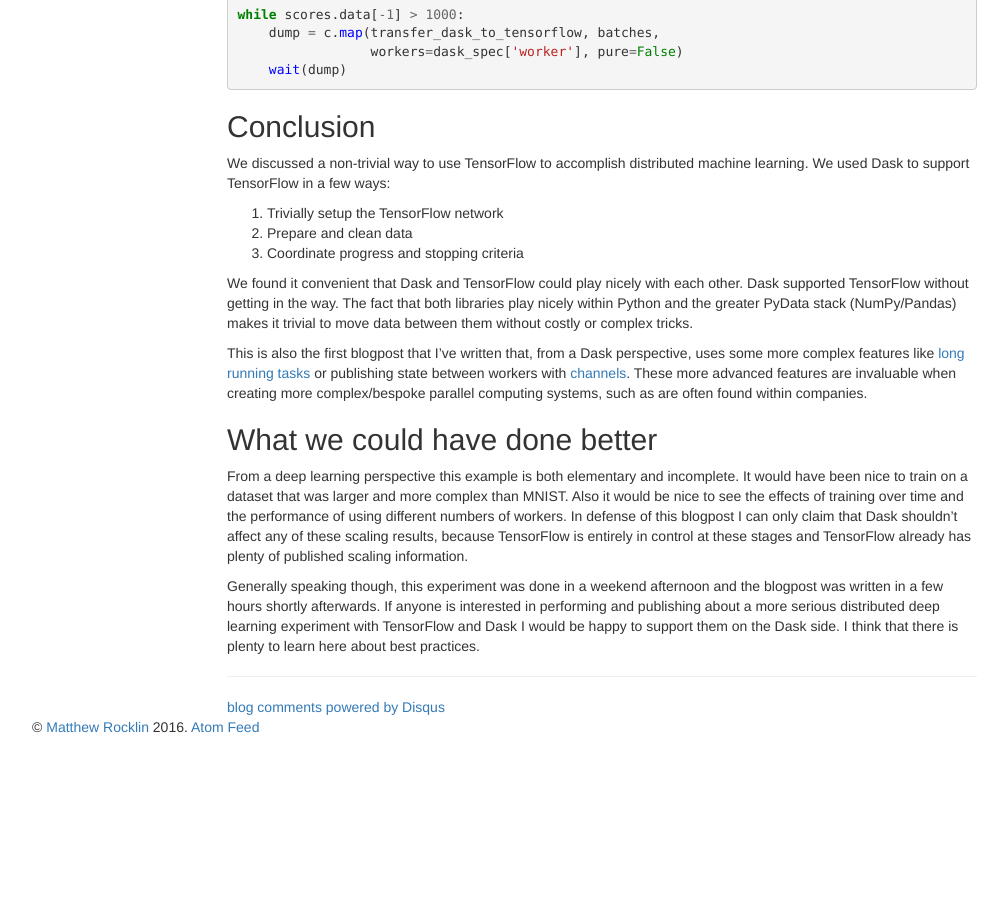
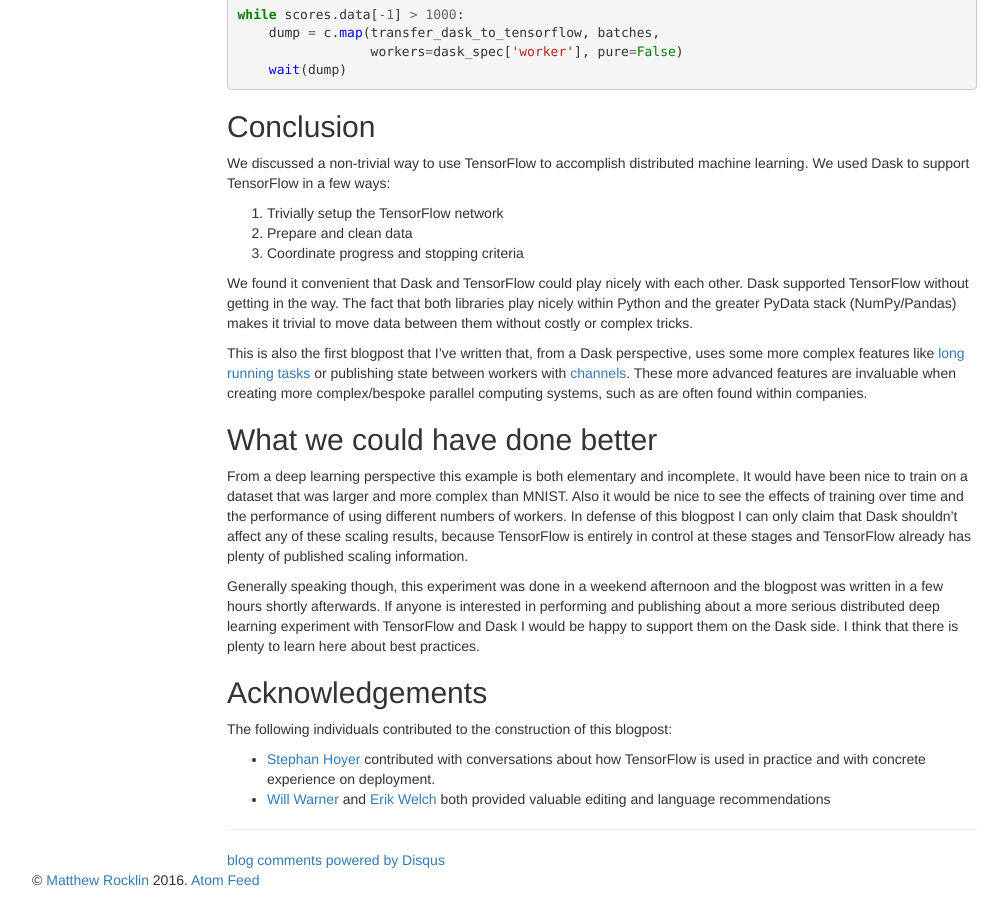
Before and after one commit to besyskymnbk/blog, a Jekyll site: the page built from _posts/work/2017-02-11-dask-tensorflow.md, in a window 1280 px wide and 900 px high, scrolled down 9553 px. Shown: the whole window, without its empty margins (38-1046 px from the left). Built offline with Jekyll 4.4.1, drawn with Linux system fonts in a browser that asks for light colours; comment, search, counter and statistics services are not loaded; before the commit the page ends 10300 px from its top, so only the background shows below that.

Commit message:
add acknowledgements

```diff
--- a/_posts/work/2017-02-11-dask-tensorflow.md
+++ b/_posts/work/2017-02-11-dask-tensorflow.md
@@ -636,3 +636,16 @@ interested in performing and publishing about a more serious distributed deep
 learning experiment with TensorFlow and Dask I would be happy to support them
 on the Dask side.  I think that there is plenty to learn here about best
 practices.
+
+
+Acknowledgements
+----------------
+
+The following individuals contributed to the construction of this blogpost:
+
+-   [Stephan Hoyer](http://stephanhoyer.com/) contributed with conversations
+    about how TensorFlow is used in practice and with concrete experience on
+    deployment.
+-   [Will Warner](https://github.com/electronwill) and
+    [Erik Welch](https://github.com/eriknw) both provided valuable editing and
+    language recommendations
```
